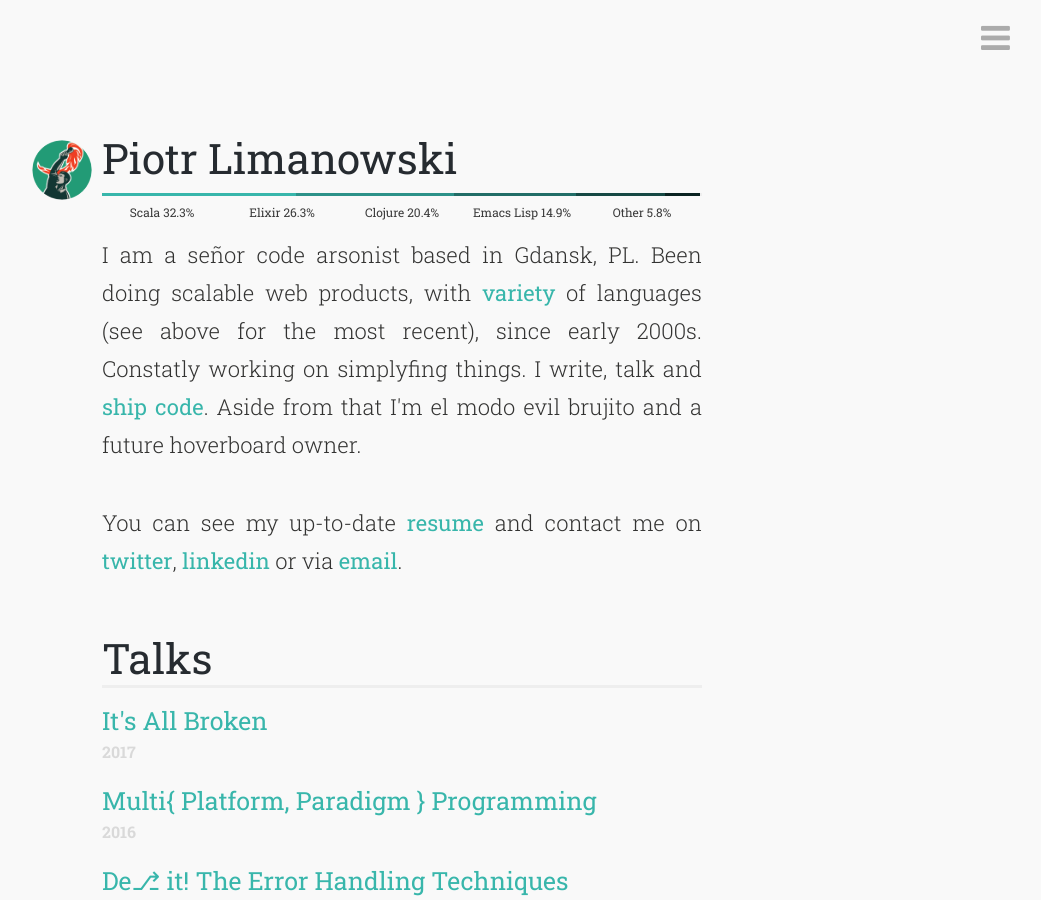
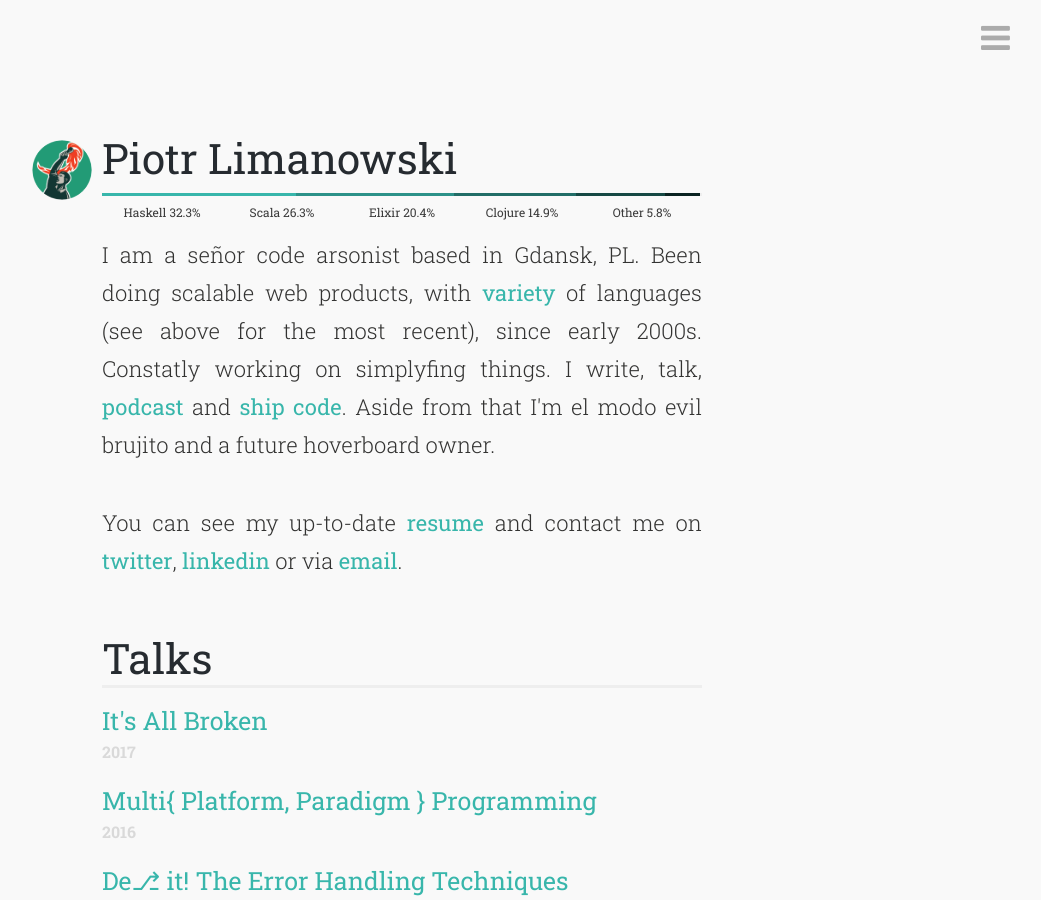
Before and after one commit to peel/peel.github.com, a Jekyll site: the page built from index.html, in a window 1280 px wide and 900 px high. Shown: the whole window, without its empty margins (238-1279 px from the left). Built offline with Jekyll 4.4.1, drawn with Linux system fonts in a browser that asks for light colours; nearby versions of some CDN libraries; part of the change alters nothing that is shown.

Commit message:
🔧️ adds link to podcast

```diff
--- a/_config.yml
+++ b/_config.yml
@@ -16,10 +16,11 @@ author_image: 			"https://avatars1.githubusercontent.com/u/505401"
 
 
 # Social Settings
-twitter_url: 				"http://twitter.com/peel"
-github_url:  				"http://github.com/peel"
-wakatime_url:       "http://wakatime.com/@peel"
+twitter_url: 				"https://twitter.com/peel"
+github_url:  				"https://github.com/peel"
+wakatime_url:       "https://wakatime.com/@peel"
 linkedin_url:  			"https://www.linkedin.com/in/piotr-limanowski-492ba031"
+podcast_url: 				"https://chwast.codearsonist.com"
 
 #API:
 wakatime_api:       "https://secure-atoll-9796.herokuapp.com/languages"
--- a/_includes/header.html
+++ b/_includes/header.html
@@ -13,5 +13,6 @@
       <li><a href="https://dotfiles.codearsonist.com">dotfiles</a></li>
       <li><a href="https://resume.codearsonist.com/print">resume</a></li>
       <li><a href="https://codearsonist.com/reading">i.❤️📃.ws</a></li>
+      <li><a href="{{ site.podcast_url }}">chwast|it</a></li>
 	</ul>
 </nav>
--- a/_includes/wakatime.html
+++ b/_includes/wakatime.html
@@ -30,7 +30,7 @@
 </style>
 <script src="//d3js.org/d3.v3.min.js" charset="utf-8"></script>
 <script>
- var default_data = {"jsonapi":{"version":"1.0"},"data":[{"type":"language","id":"523c19ca-ba54-449f-be55-7813bc0ba763","attributes":{"percent":32.32,"name":"Scala","id":"523c19ca-ba54-449f-be55-7813bc0ba763"}},{"type":"language","id":"9f3f07a5-b0e8-480e-a1f7-f4bfd811a672","attributes":{"percent":26.38,"name":"Elixir","id":"9f3f07a5-b0e8-480e-a1f7-f4bfd811a672"}},{"type":"language","id":"9f0e6241-71d6-484d-8b08-0c62a96a0c7d","attributes":{"percent":20.45,"name":"Clojure","id":"9f0e6241-71d6-484d-8b08-0c62a96a0c7d"}},{"type":"language","id":"5155f98a-9e54-4b67-812a-e28f18bf5e32","attributes":{"percent":14.97,"name":"Emacs Lisp","id":"5155f98a-9e54-4b67-812a-e28f18bf5e32"}},{"type":"language","id":"538039d7-217d-4779-ae74-fdcd5c4f932e","attributes":{"percent":2.84,"name":"Other","id":"538039d7-217d-4779-ae74-fdcd5c4f932e"}},{"type":"language","id":"6f75dd60-7b97-497a-b127-e41edb713e52","attributes":{"percent":2.07,"name":"Org-mode","id":"6f75dd60-7b97-497a-b127-e41edb713e52"}},{"type":"language","id":"70ceb009-2a08-47b8-9700-006dde9be488","attributes":{"percent":0.97,"name":"Makefile","id":"70ceb009-2a08-47b8-9700-006dde9be488"}}]}
+ var default_data = {"jsonapi":{"version":"1.0"},"data":[{"type":"language","id":"523c19ca-ba54-449f-be55-7813bc0ba763","attributes":{"percent":32.32,"name":"Haskell","id":"523c19ca-ba54-449f-be55-7813bc0ba763"}},{"type":"language","id":"9f3f07a5-b0e8-480e-a1f7-f4bfd811a672","attributes":{"percent":26.38,"name":"Scala","id":"9f3f07a5-b0e8-480e-a1f7-f4bfd811a672"}},{"type":"language","id":"9f0e6241-71d6-484d-8b08-0c62a96a0c7d","attributes":{"percent":20.45,"name":"Elixir","id":"9f0e6241-71d6-484d-8b08-0c62a96a0c7d"}},{"type":"language","id":"5155f98a-9e54-4b67-812a-e28f18bf5e32","attributes":{"percent":14.97,"name":"Clojure","id":"5155f98a-9e54-4b67-812a-e28f18bf5e32"}},{"type":"language","id":"538039d7-217d-4779-ae74-fdcd5c4f932e","attributes":{"percent":2.84,"name":"Other","id":"538039d7-217d-4779-ae74-fdcd5c4f932e"}},{"type":"language","id":"6f75dd60-7b97-497a-b127-e41edb713e52","attributes":{"percent":2.07,"name":"Org-mode","id":"6f75dd60-7b97-497a-b127-e41edb713e52"}},{"type":"language","id":"70ceb009-2a08-47b8-9700-006dde9be488","attributes":{"percent":0.97,"name":"Makefile","id":"70ceb009-2a08-47b8-9700-006dde9be488"}}]}
  var parse_data = function(api_data){
      return api_data.data.map(
          function(d){
--- a/index.html
+++ b/index.html
@@ -4,7 +4,7 @@ layout: index
 ---
 <p>
     I am a señor code arsonist based in Gdansk, PL. Been doing scalable web products, with <a href="http://wakatime.com/@peel">variety</a> of languages (see above for the most recent), since early 2000s.
-    Constatly working on simplyfing things. I write, talk and <a href="{{site.github_url}}">ship code</a>.
+    Constatly working on simplyfing things. I write, talk, <a href="{{site.podcast_url}}">podcast</a> and <a href="{{site.github_url}}">ship code</a>.
     Aside from that I'm el modo evil brujito and a future hoverboard owner.
 </p>
 <p>
```
